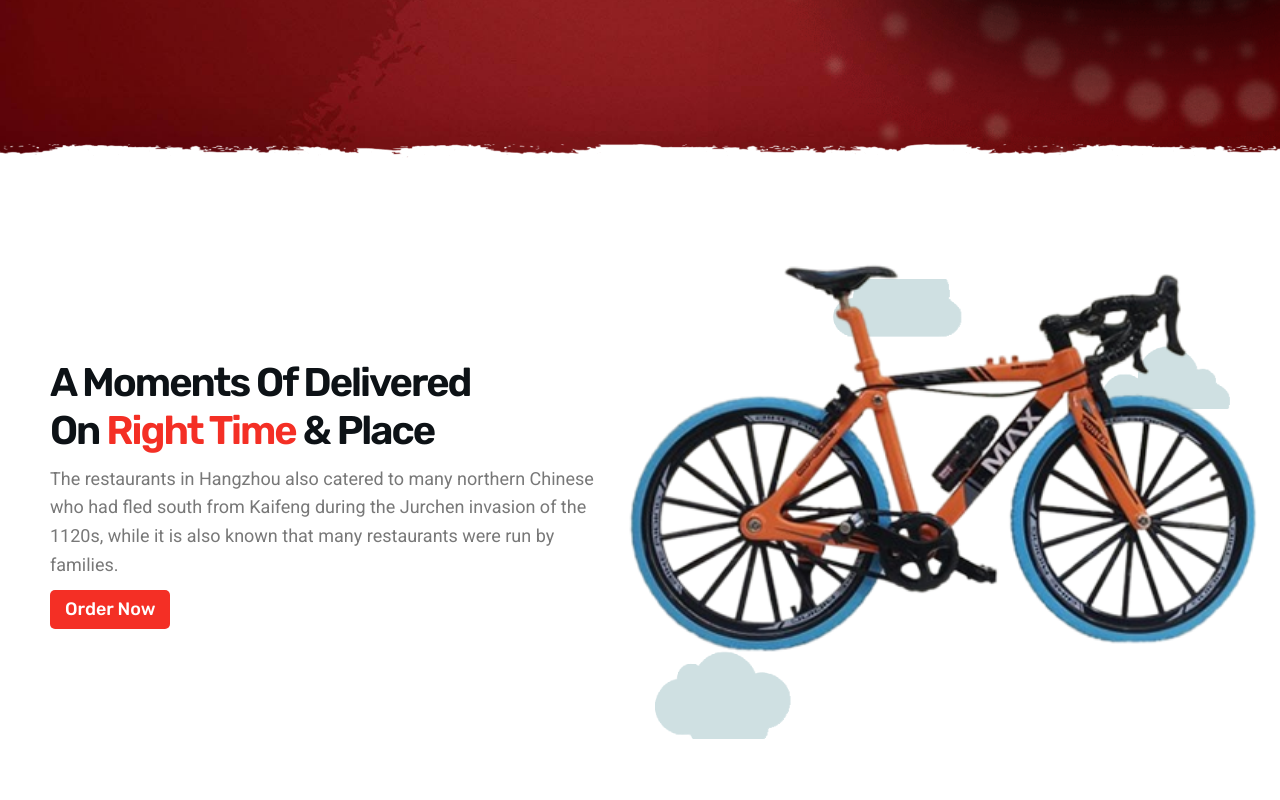
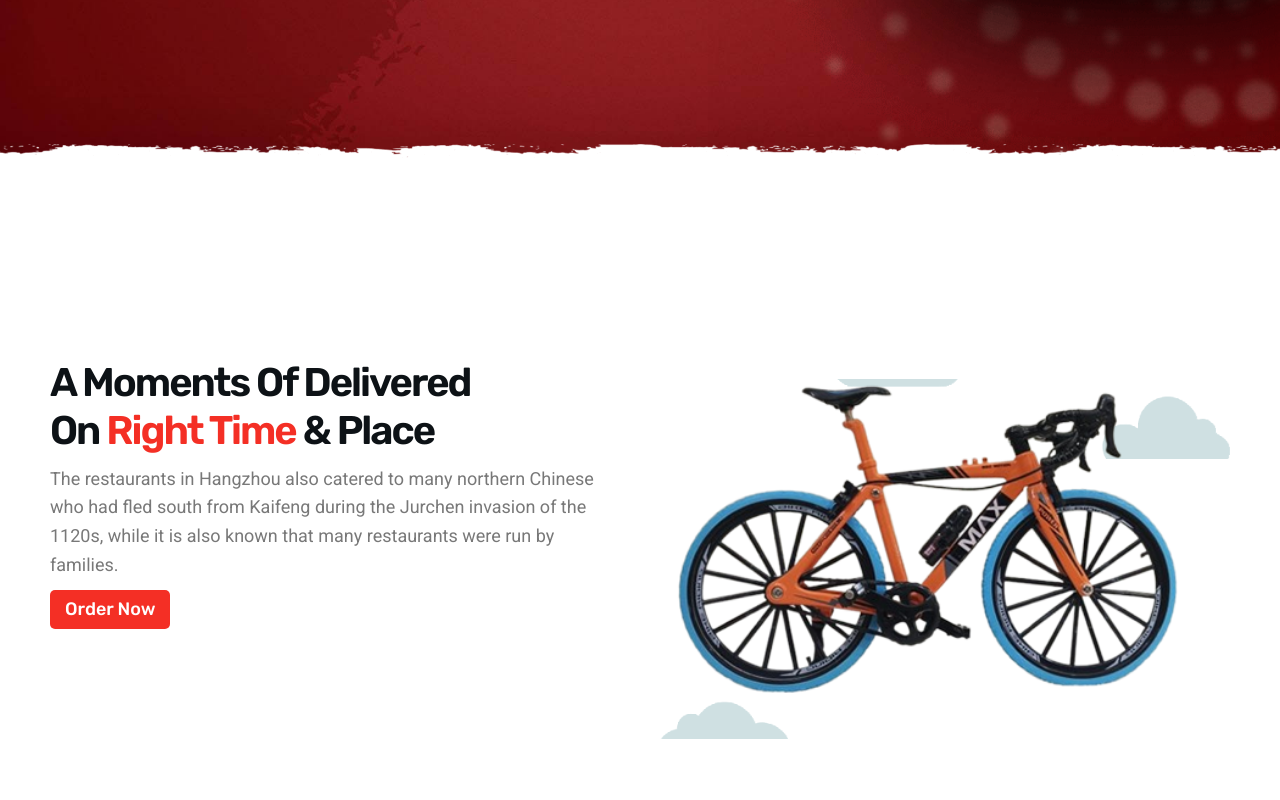
Before and after one commit to azgar125/personal, a plain HTML site: page index.html in a window 1280 px wide. Shown: the part 4360-5160 px from the top of the page. Drawn offline with nearby package versions, Linux system fonts and the light colour scheme.

Commit message:
Update style.css

```diff
--- a/assets/css/style.css
+++ b/assets/css/style.css
@@ -939,13 +939,14 @@ span{
 .delivery-bannar{
   position: relative;
   aspect-ratio: 1 / 0.80;
+  padding-block-start: 100px;
 }
 .delivery-boy{
   position: absolute;
-  top: -150px;
-  left: 50px;
-  width: 650px;
-  height: 650px;
+  top: 0;
+  left: 100px;
+  width: 90%;
+  height: 90%;
   object-fit:contain;
   transform: translateX(-180px);
   -webkit-transform: translateX(-180px);
@@ -1441,8 +1442,9 @@ textarea.input-field{
       --fs-1:4.2rem;
     }
      /* popular */
-
-
+     .delivery-boy{
+      top:50px;
+     }
      /* MENU SECTION */
 
     /* footer section */
```
